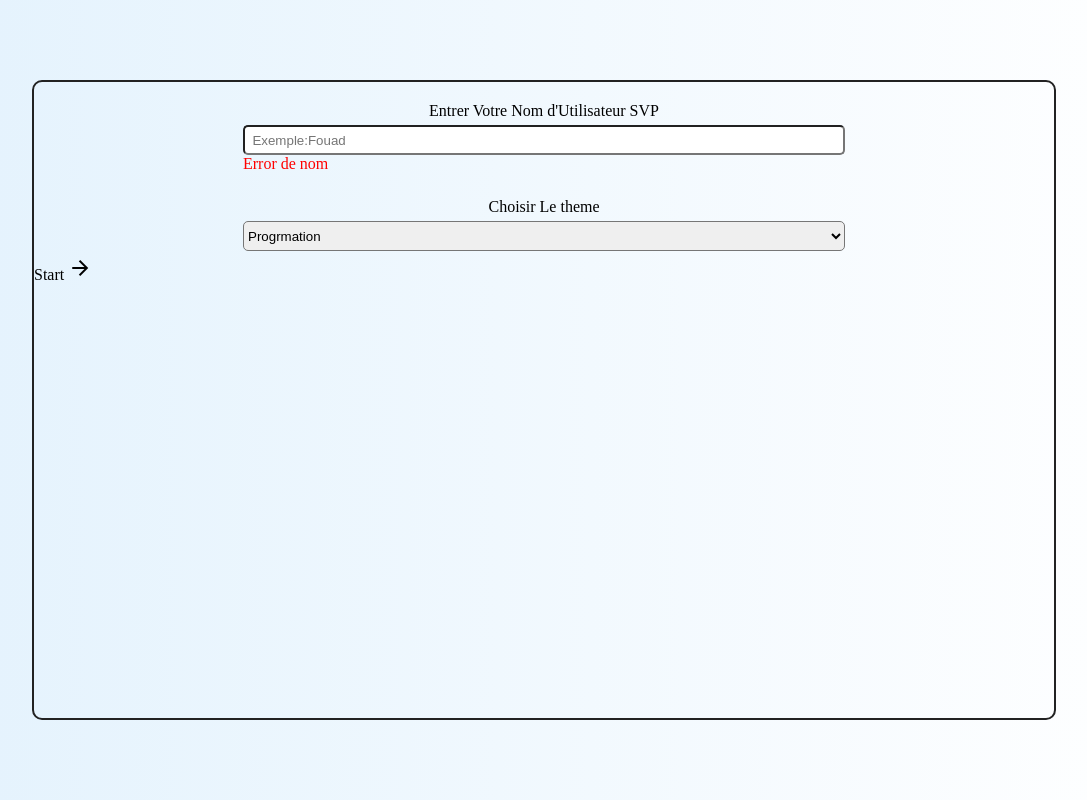
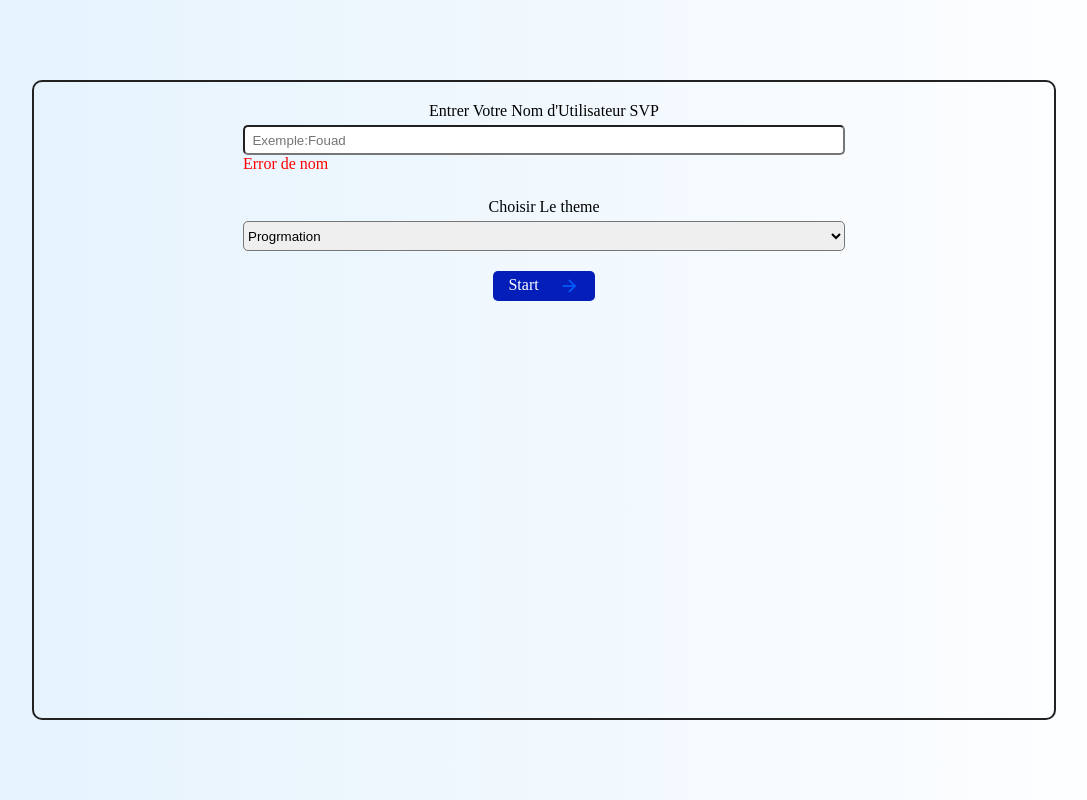
Before and after one commit to fouadlamrini/-JSQuizStarter, a plain HTML site: page home.html in a window 1280 px wide. Shown: the whole page, without its empty margins (96-1183 px from the left). Drawn offline with nearby package versions, Linux system fonts and the light colour scheme.

Commit message:
style div StartQuiz

```diff
--- a/home.css
+++ b/home.css
@@ -6,11 +6,14 @@
 }
 
 .material-symbols-outlined {
+    font-size: 20px !important;
+
   font-variation-settings:
   'FILL' 0,
   'wght' 400,
   'GRAD' 0,
   'opsz' 24;
+  color: rgb(0, 94, 255);
 
 }
 
@@ -63,3 +66,16 @@ body{
     border-radius: 5px;
     margin-top: 5px;
 }
+
+.StartQuiz{
+     width: 10%;
+     height: 30px;
+    margin: auto;
+    margin-top: 15px;
+    padding: 5px;
+   background-color: rgb(4, 31, 185);
+   display: flex;
+   justify-content: space-around;
+   color: white;
+   border-radius: 5px;
+}
```
